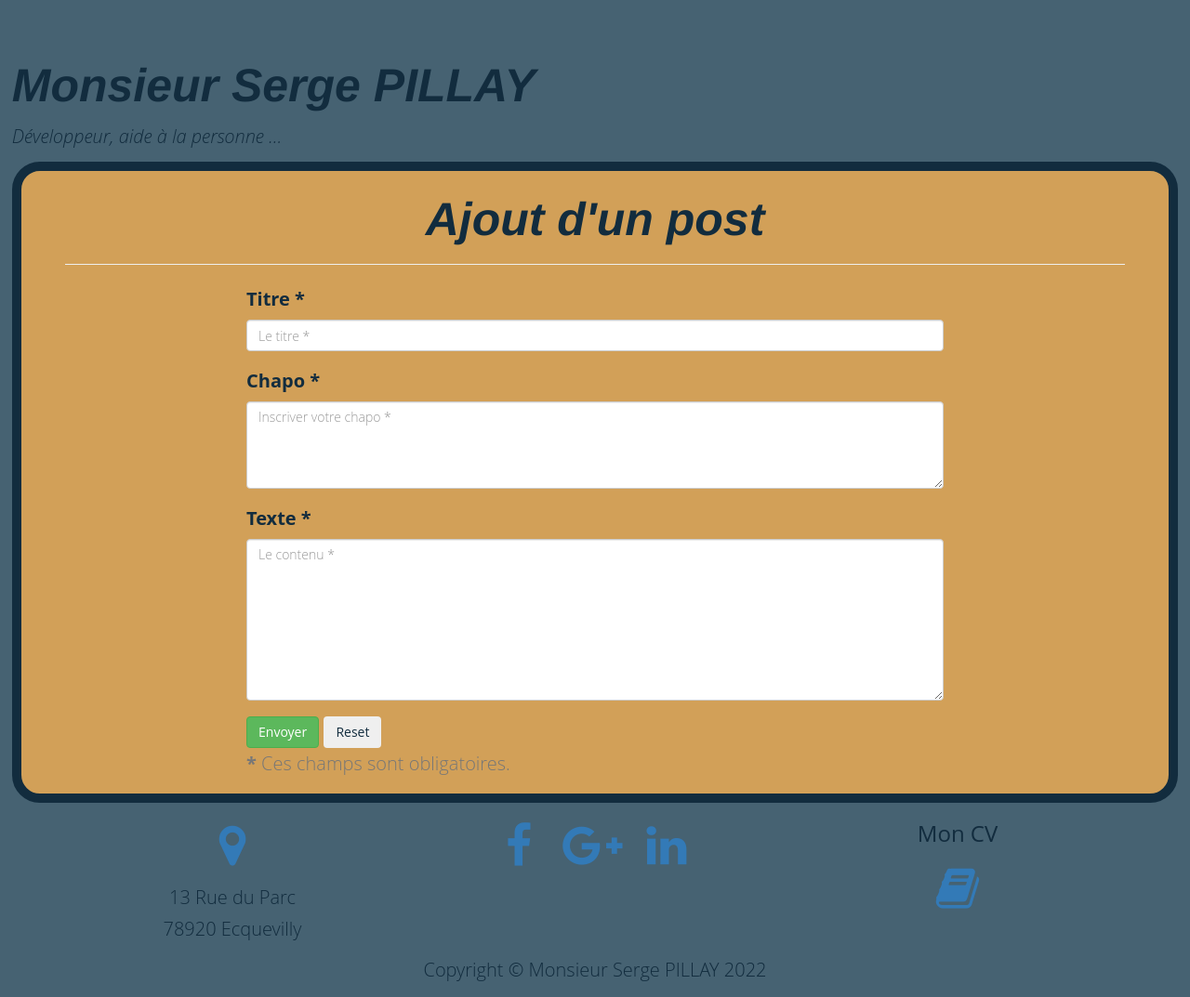
After one commit to Urza45/blog, a PHP site: template template/backend/addpost.html.twig in a window 1280 px wide. The commit adds this page. Shown: the whole page at 93% size. Run offline with PHP 8.4, Linux system fonts and the light colour scheme; the template is opened without the code that fills it, so the values that code supplies are empty; some libraries are stand-ins or nearby versions.

Commit message:
Add backend list of post and add post

```diff
--- a/config/routes.xml
+++ b/config/routes.xml
@@ -24,6 +24,7 @@
     <!-- Administrator -->
     <route url="/admin/listregistration" app="Backend" module="Registration" action="listUserToRegister" ></route>
     <route url="/admin/validregistration-([0-9]+)" app="Backend" module="Registration" action="validUser" vars="id_user"></route>
+    <route url="/admin/listpost" app="Backend" module="Post" action="index" ></route>
     <route url="/admin/addpost" app="Backend" module="Post" action="add" ></route>
     <route url="/admin/modifypost-([0-9]+)" app="Backend" module="Post" action="modify" vars="id_post"></route>
     <route url="/admin/deletepost-([0-9]+)" app="Backend" module="Post" action="delete" vars="id_post"></route>
--- a/public/css/style.css
+++ b/public/css/style.css
@@ -2,7 +2,9 @@
 /* @import "./utils/functions"; */
 /* @import "./utils/mixins"; */
 /* @import "./utils/extensions"; */
-*, *::after, *::before {
+*,
+*::after,
+*::before {
   margin: 0;
   padding: 0;
   box-sizing: inherit;
@@ -83,7 +85,6 @@ button {
   }
 }
 
-
 section {
   box-sizing: border-box;
   width: 100%;
@@ -92,9 +93,11 @@ section {
   padding: 5px;
   background: #60a5bc;
 }
-
 section.page404 {
   background: #fff;
+}
+section.admin {
+  background: #d2a058;
 }
 
 .nav {
--- a/sass/layout/_header.scss
+++ b/sass/layout/_header.scss
@@ -30,7 +30,10 @@ section {
     border-radius: 1.5em;
     padding: 5px;
     background: $colour-section;
-    .page404 {
+    &.page404 {
         background: $colour-white;
     }
+    &.admin {
+        background: $colour-secondary;
+    }
 }
--- /dev/null
+++ b/template/backend/addpost.html.twig
@@ -0,0 +1,61 @@
+{% extends "base.html.twig" %}
+
+{% block body %}
+<section class="admin">
+    <div class="container">
+        <div class="row">
+            <div class="col-lg-12 text-center">
+                <h2>Ajout d'un post</h2>
+                <hr>
+            </div>
+        </div>
+        <div class="row">
+            <div class="col-lg-8 col-lg-offset-2">
+                <form id="contact-form" method="post" action="/backend/addpost" role="form">
+                    <div class="controls">
+                        <div class="row">
+                            <div class="col-md-12">
+                                <div class="form-group">
+                                    <label for="form_title">Titre *</label>
+                                    <input id="form_title" type="text" value="{{ Params.title }}" name="title" class="form-control" placeholder="Le titre *" required="required" data-error="Titre est obligatoire.">
+                                    <div class="help-block with-errors"></div>
+                                </div>
+                            </div>
+                        </div>
+                        <div class="row">
+                            <div class="col-md-12">
+                                <div class="form-group">
+                                    <label for="form_chapo">Chapo *</label>
+                                    <textarea id="form_chapo" name="chapo" value="{{ Params.chapo }}" class="form-control" placeholder="Inscriver votre chapo *" rows="4" required="required" data-error="Un chapo ?"></textarea>
+                                    <div class="help-block with-errors"></div>
+                                </div>
+                            </div>
+                        </div>
+                        <div class="row">
+                            <div class="col-md-12">
+                                <div class="form-group">
+                                    <label for="form_content">Texte *</label>
+                                    <textarea id="form_content" name="content" value="{{ Params.content }}" class="form-control" placeholder="Le contenu *" rows="8" required="required" data-error="Un contenu ?"></textarea>
+                                    <div class="help-block with-errors"></div>
+                                </div>
+                            </div>
+                            <div class="col-md-12">
+                                <input type="hidden" name="action" value="sending" />
+                                <input type="submit" class="btn btn-success btn-send" value="Envoyer" />
+                                <input type="reset" class="btn btn-fail btn-reset" value="Reset"/>
+                            </div>
+                        </div>
+                        <div class="row">
+                            <div class="col-md-12">
+                                <p class="text-muted">
+                                    <strong>*</strong> Ces champs sont obligatoires.
+                                 </p>
+                            </div>
+                        </div>
+                    </div>
+                </form>
+            </div>
+        </div>
+    </div>
+</section>
+{% endblock %}
--- a/template/frontend/contact.html.twig
+++ b/template/frontend/contact.html.twig
@@ -100,3 +100,4 @@
             </div>
         </div>
     </section>
+{% endblock %}
```
Also changed, not shown: controller/backend/postController.php (+56 -0 lines), template/backend/index.html.twig (+17 -2 lines), template/backend/listpost.html.twig (added, +34 -0 lines), 1 other file.
